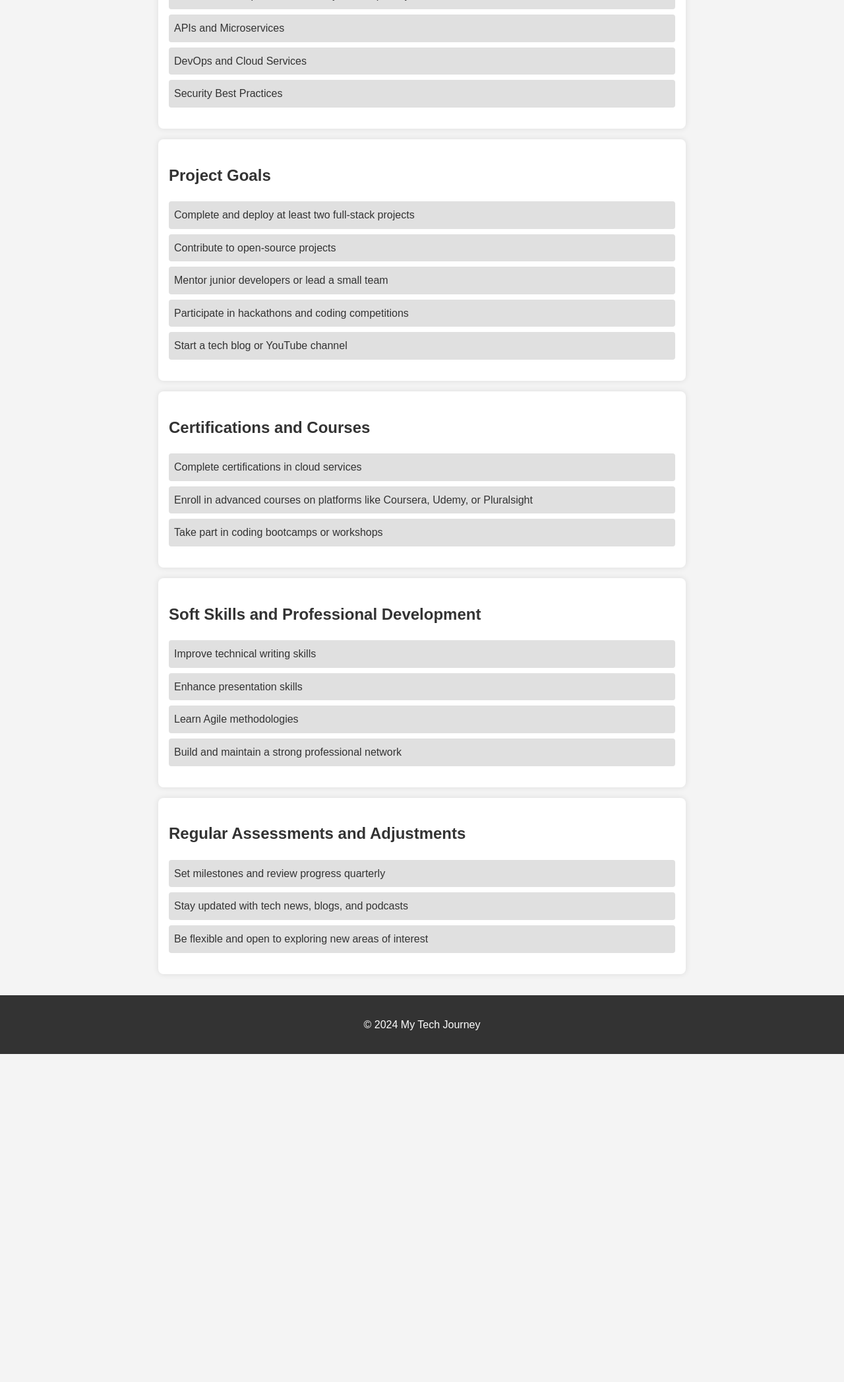
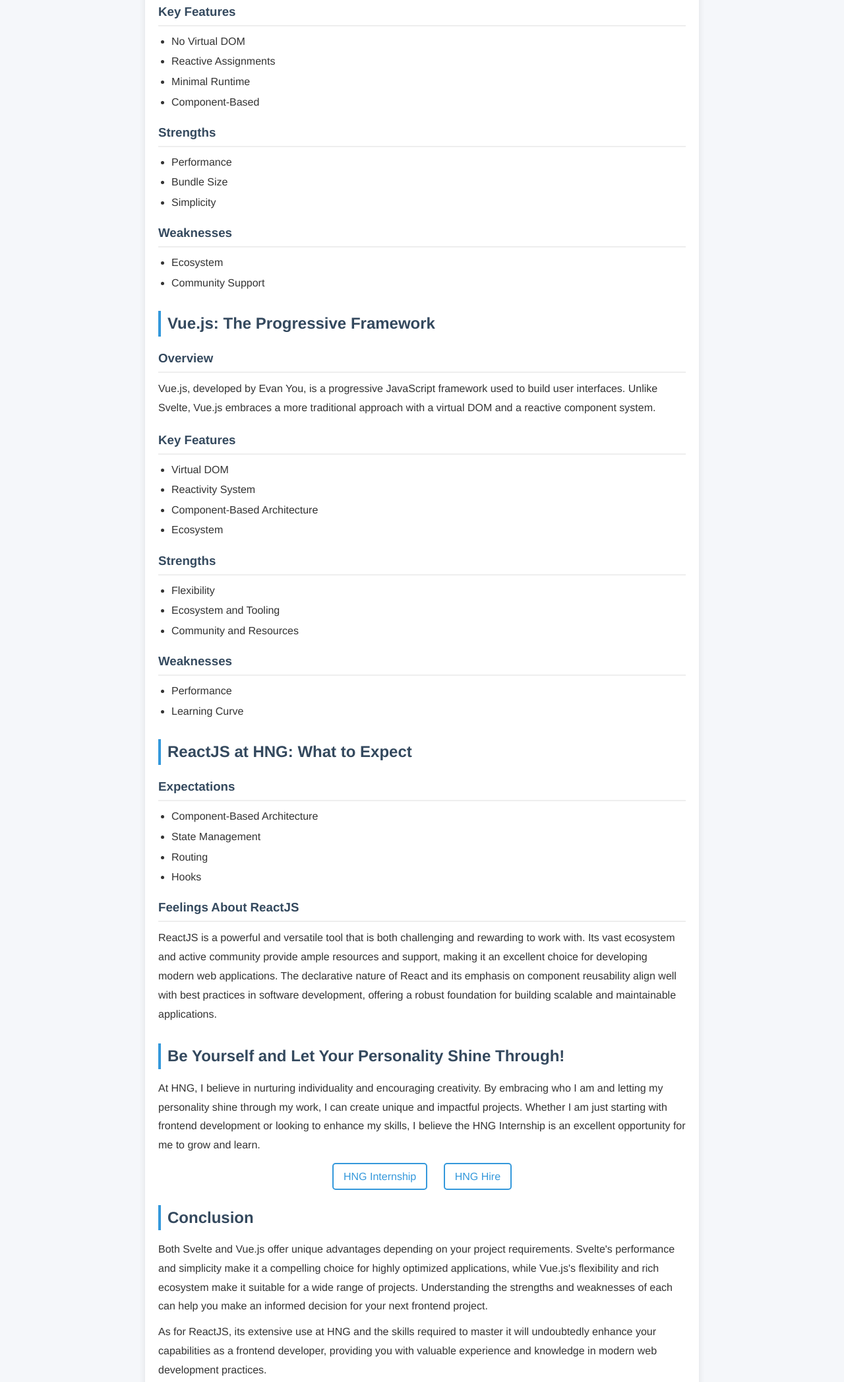
Before and after one commit to authcornelius/FE1, a plain HTML site: page index.html in a window 1280 px wide. Shown: the part 379-2473 px from the top of the page at 66% size. Before the commit the page ends 1976 px from the top, so only its background shows below. Drawn offline with Linux system fonts and the light colour scheme.

Commit message:
first attempt

```diff
--- a/index.html
+++ b/index.html
@@ -3,63 +3,83 @@
 <head>
     <meta charset="UTF-8">
     <meta name="viewport" content="width=device-width, initial-scale=1.0">
-    <title>2-Year Tech Goals</title>
-    <link rel="stylesheet" href="style.css">
+    <link rel="stylesheet" href="./style.css">
+    <title>Frontend technologies</title>
 </head>
 <body>
-    <header>
-        <h1>My Tech Goals for the Next 2 Years</h1>
-    </header>
-    <main>
-        <section id="technical-skills" data-test="technical-skills">
-            <h2>Technical Skills Development</h2>
+    <div class="container">
+        <h1>Frontend technologies</h1>
+        <div class="section">
+            <h2>Svelte: The Compiler Framework</h2>
+            <h3>Overview</h3>
+            <p>Svelte, created by Rich Harris, is a radical new approach to building user interfaces. Unlike traditional frameworks that do the bulk of their work in the browser (like React or Vue.js), Svelte shifts that work into a compile step that happens when you build your app.</p>
+            <h3>Key Features</h3>
             <ul>
-                <li>Advanced JavaScript & TypeScript</li>
-                <li>React Ecosystem</li>
-                <li>Backend Development with Node.js and Express.js</li>
-                <li>APIs and Microservices</li>
-                <li>DevOps and Cloud Services</li>
-                <li>Security Best Practices</li>
+                <li>No Virtual DOM</li>
+                <li>Reactive Assignments</li>
+                <li>Minimal Runtime</li>
+                <li>Component-Based</li>
             </ul>
-        </section>
-        <section id="project-goals" data-test="project-goals">
-            <h2>Project Goals</h2>
+            <h3>Strengths</h3>
             <ul>
-                <li>Complete and deploy at least two full-stack projects</li>
-                <li>Contribute to open-source projects</li>
-                <li>Mentor junior developers or lead a small team</li>
-                <li>Participate in hackathons and coding competitions</li>
-                <li>Start a tech blog or YouTube channel</li>
+                <li>Performance</li>
+                <li>Bundle Size</li>
+                <li>Simplicity</li>
             </ul>
-        </section>
-        <section id="certifications" data-test="certifications">
-            <h2>Certifications and Courses</h2>
+            <h3>Weaknesses</h3>
             <ul>
-                <li>Complete certifications in cloud services</li>
-                <li>Enroll in advanced courses on platforms like Coursera, Udemy, or Pluralsight</li>
-                <li>Take part in coding bootcamps or workshops</li>
+                <li>Ecosystem</li>
+                <li>Community Support</li>
             </ul>
-        </section>
-        <section id="soft-skills" data-test="soft-skills">
-            <h2>Soft Skills and Professional Development</h2>
+        </div>
+        <div class="section">
+            <h2>Vue.js: The Progressive Framework</h2>
+            <h3>Overview</h3>
+            <p>Vue.js, developed by Evan You, is a progressive JavaScript framework used to build user interfaces. Unlike Svelte, Vue.js embraces a more traditional approach with a virtual DOM and a reactive component system.</p>
+            <h3>Key Features</h3>
             <ul>
-                <li>Improve technical writing skills</li>
-                <li>Enhance presentation skills</li>
-                <li>Learn Agile methodologies</li>
-                <li>Build and maintain a strong professional network</li>
+                <li>Virtual DOM</li>
+                <li>Reactivity System</li>
+                <li>Component-Based Architecture</li>
+                <li>Ecosystem</li>
             </ul>
-        </section>
-        <section id="regular-assessments" data-test="regular-assessments">
-            <h2>Regular Assessments and Adjustments</h2>
+            <h3>Strengths</h3>
             <ul>
-                <li>Set milestones and review progress quarterly</li>
-                <li>Stay updated with tech news, blogs, and podcasts</li>
-                <li>Be flexible and open to exploring new areas of interest</li>
+                <li>Flexibility</li>
+                <li>Ecosystem and Tooling</li>
+                <li>Community and Resources</li>
             </ul>
-        </section>
-    </main>
-    <footer>
-        <p>&copy; 2024 My Tech Journey</p>
-    </footer>
+            <h3>Weaknesses</h3>
+            <ul>
+                <li>Performance</li>
+                <li>Learning Curve</li>
+            </ul>
+        </div>
+        <div class="section">
+            <h2>ReactJS at HNG: What to Expect</h2>
+            <h3>Expectations</h3>
+            <ul>
+                <li>Component-Based Architecture</li>
+                <li>State Management</li>
+                <li>Routing</li>
+                <li>Hooks</li>
+            </ul>
+            <h3>Feelings About ReactJS</h3>
+            <p>ReactJS is a powerful and versatile tool that is both challenging and rewarding to work with. Its vast ecosystem and active community provide ample resources and support, making it an excellent choice for developing modern web applications. The declarative nature of React and its emphasis on component reusability align well with best practices in software development, offering a robust foundation for building scalable and maintainable applications.</p>
+        </div>
+        <div class="section">
+            <h2>Be Yourself and Let Your Personality Shine Through!</h2>
+            <p>At HNG, I believe in nurturing individuality and encouraging creativity. By embracing who I am and letting my personality shine through my work, I can create unique and impactful projects. Whether I am just starting with frontend development or looking to enhance my skills, I believe the HNG Internship is an excellent opportunity for me to grow and learn.</p>
+            <div class="links">
+                <a href="https://hng.tech/internship" target="_blank">HNG Internship</a>
+                <a href="https://hng.tech/hire" target="_blank">HNG Hire</a>
+            </div>
+        </div>
+        <div class="section">
+            <h2>Conclusion</h2>
+            <p>Both Svelte and Vue.js offer unique advantages depending on your project requirements. Svelte's performance and simplicity make it a compelling choice for highly optimized applications, while Vue.js's flexibility and rich ecosystem make it suitable for a wide range of projects. Understanding the strengths and weaknesses of each can help you make an informed decision for your next frontend project.</p>
+            <p>As for ReactJS, its extensive use at HNG and the skills required to master it will undoubtedly enhance your capabilities as a frontend developer, providing you with valuable experience and knowledge in modern web development practices.</p>
+        </div>
+    </div>
 </body>
 </html>
--- a/style.scss
+++ b/style.scss
@@ -1,54 +1,104 @@
 body {
-    font-family: Arial, sans-serif;
+    font-family: 'Helvetica Neue', Arial, sans-serif;
     line-height: 1.6;
     margin: 0;
     padding: 0;
-    background-color: #f4f4f4;
+    background: #f5f7fa;
     color: #333;
 }
-
-header {
-    background: #333;
+.container {
+    width: 90%;
+    max-width: 800px;
+    margin: 50px auto;
+    background: #fff;
+    padding: 20px;
+    border-radius: 8px;
+    box-shadow: 0 2px 10px rgba(0, 0, 0, 0.1);
+}
+h1, h2, h3 {
+    color: #34495e;
+}
+h1 {
+    text-align: center;
+    margin-bottom: 30px;
+}
+.section {
+    margin-bottom: 30px;
+}
+.section h2 {
+    border-left: 4px solid #3498db;
+    padding-left: 10px;
+    margin-bottom: 15px;
+}
+.section h3 {
+    border-bottom: 2px solid #eee;
+    padding-bottom: 5px;
+    margin-bottom: 10px;
+}
+.section p {
+    margin: 10px 0;
+    line-height: 1.8;
+}
+ul {
+    margin: 10px 0;
+    padding: 0 20px;
+}
+ul li {
+    margin: 5px 0;
+}
+.comparison-table {
+    width: 100%;
+    border-collapse: collapse;
+    margin: 20px 0;
+}
+.comparison-table th, .comparison-table td {
+    border: 1px solid #ddd;
+    padding: 12px;
+    text-align: left;
+}
+.comparison-table th {
+    background: #3498db;
     color: #fff;
-    padding: 1rem 0;
+}
+.comparison-table tr:nth-child(even) {
+    background: #f5f7fa;
+}
+@media (max-width: 768px) {
+    .comparison-table, .comparison-table thead, .comparison-table tbody, .comparison-table th, .comparison-table td, .comparison-table tr {
+        display: block;
+    }
+    .comparison-table tr {
+        margin-bottom: 15px;
+    }
+    .comparison-table td {
+        text-align: right;
+        padding-left: 50%;
+        position: relative;
+    }
+    .comparison-table td::before {
+        content: attr(data-label);
+        position: absolute;
+        left: 10px;
+        width: calc(50% - 20px);
+        padding-right: 10px;
+        text-align: left;
+        font-weight: bold;
+    }
+}
+.links {
+    margin: 20px 0;
     text-align: center;
 }
-
-main {
-    max-width: 800px;
-    margin: 2rem auto;
-    padding: 0 1rem;
+.links a {
+    color: #3498db;
+    text-decoration: none;
+    margin: 0 10px;
+    padding: 10px 15px;
+    border: 2px solid #3498db;
+    border-radius: 5px;
+    transition: background 0.3s, color 0.3s;
 }
-
-section {
-    background: #fff;
-    margin: 1rem 0;
-    padding: 1rem;
-    border-radius: 8px;
-    box-shadow: 0 0 10px rgba(0,0,0,0.1);
+.links a:hover {
+    background: #3498db;
+    color: #fff;
 }
-
-h2 {
-    color: #333;
-}
-
-ul {
-    list-style-type: none;
-    padding: 0;
-}
-
-ul li {
-    background: #e0e0e0;
-    margin: 0.5rem 0;
-    padding: 0.5rem;
-    border-radius: 4px;
-}
-
-footer {
-    text-align: center;
-    padding: 1rem 0;
-    background: #333;
-    color: #fff;
-    width: 100%;
-    bottom: 0;
-}
```
Also changed, not shown: style.css, 1 other file.
